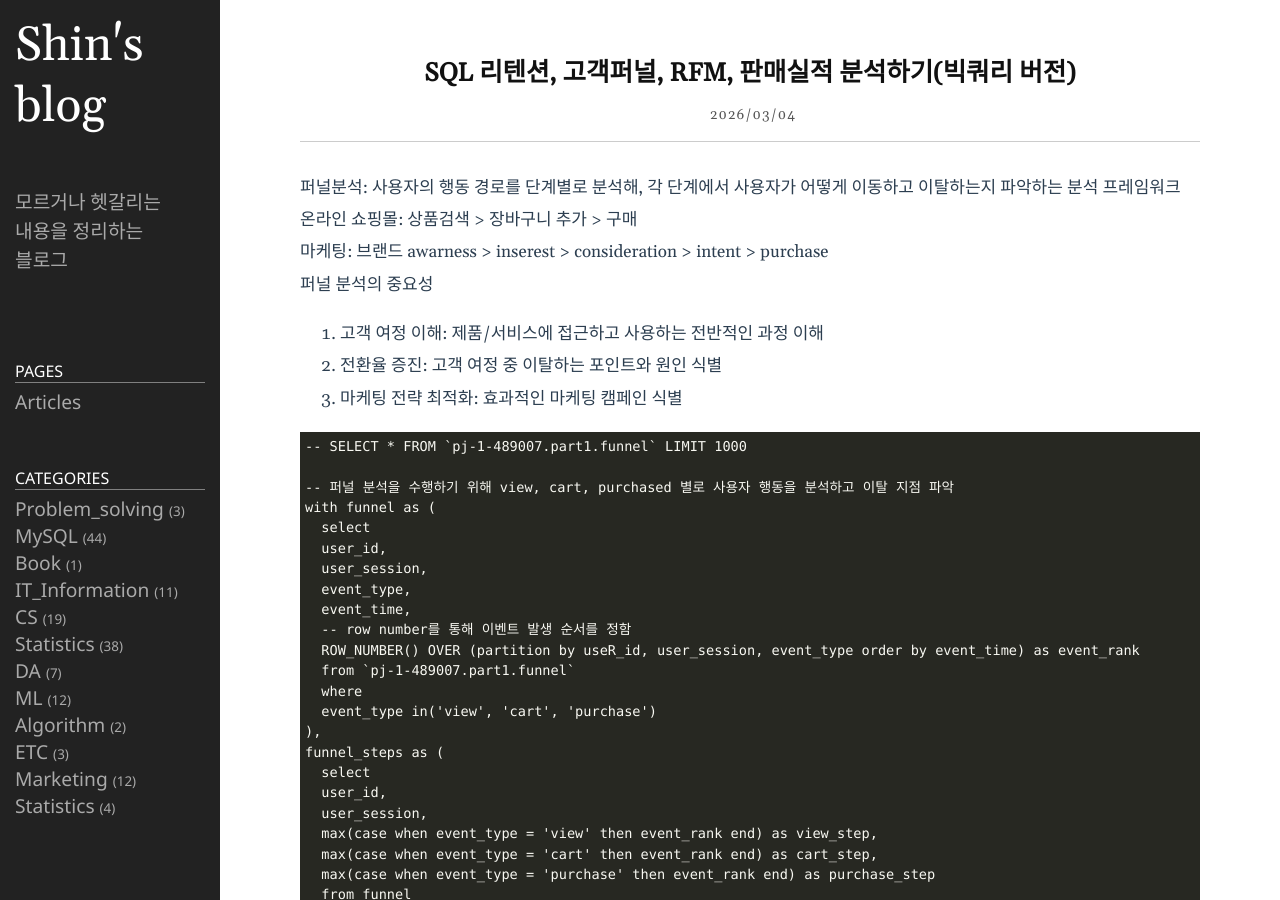
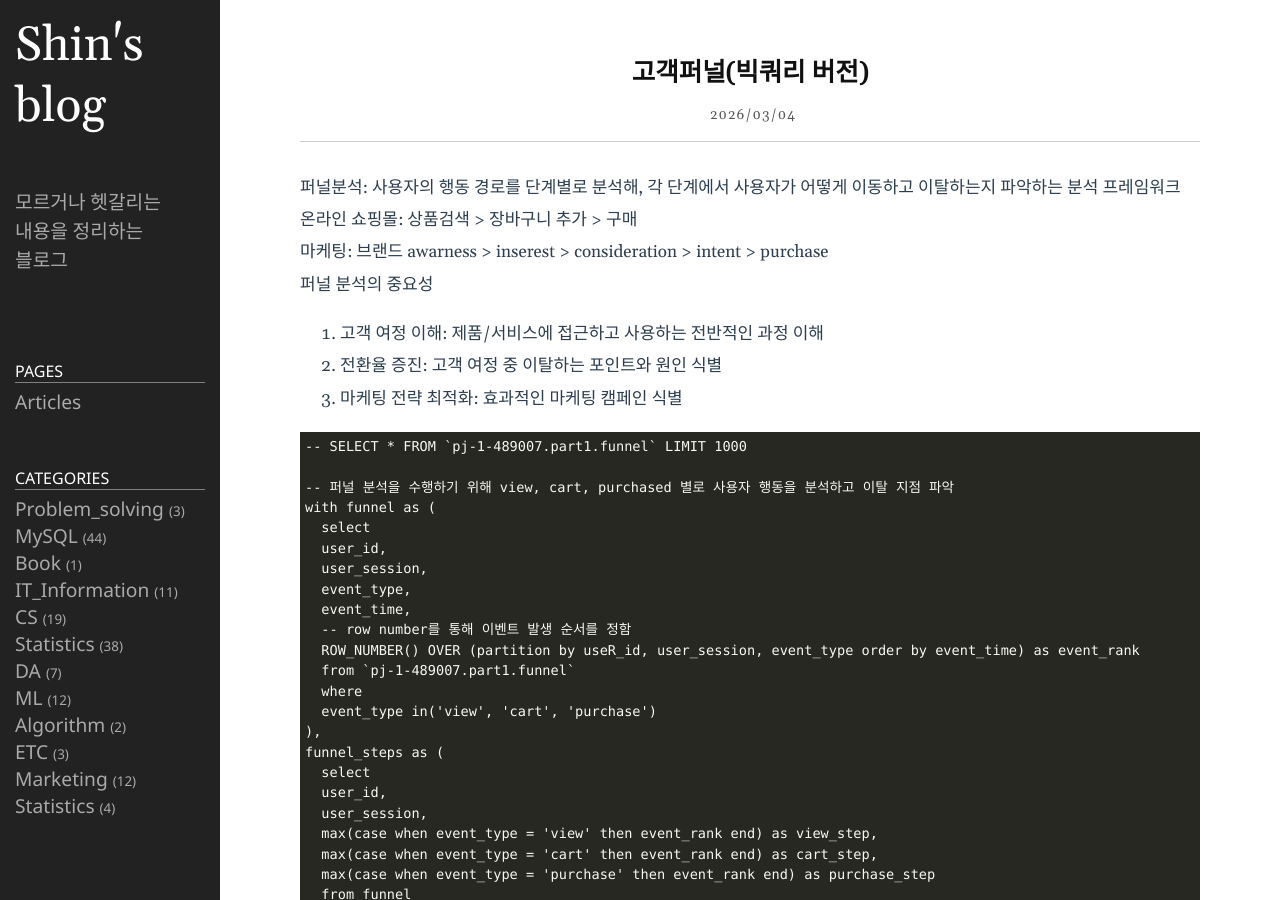
Before and after one commit to shina1221/shina1221.github.io, a Jekyll site: the page built from _posts/MySQL/2026-03-04-고객퍼널,.markdown, in a window 1280 px wide and 900 px high. Built offline with Jekyll 4.4.1, drawn with Linux system fonts in a browser that asks for light colours.

Commit message:
Update 2026-03-04-고객퍼널,.markdown

```diff
--- a/_posts/MySQL/2026-03-04-고객퍼널,.markdown
+++ b/_posts/MySQL/2026-03-04-고객퍼널,.markdown
@@ -1,6 +1,6 @@
 ---
 layout: post
-title: SQL 리텐션, 고객퍼널, RFM, 판매실적 분석하기(빅쿼리 버전)
+title: 고객퍼널(빅쿼리 버전)
 date: 2026-03-04 19:20:23 +0900
 category: Statistics
 ---
```
